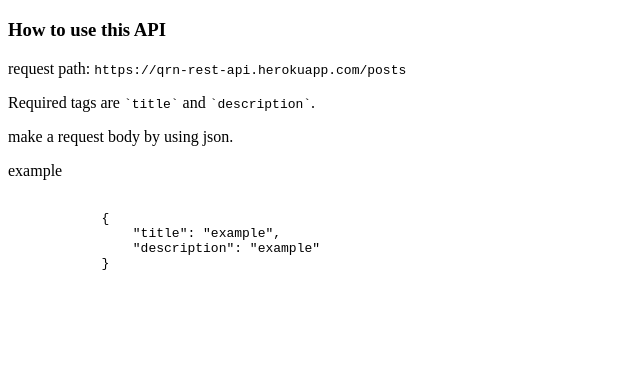
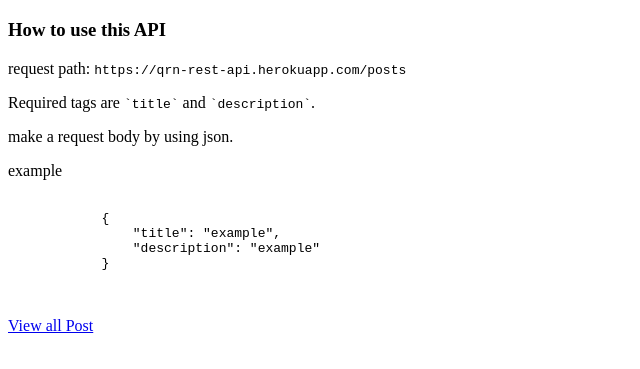
Before and after one commit to laprn/express-api, a website: page public/index.html in a window 1280 px wide. Shown: the part 61-430 px from the top of the page, without its empty margins (0-640 px from the left). Drawn offline with Linux system fonts and the light colour scheme.

Commit message:
add link

```diff
--- a/public/index.html
+++ b/public/index.html
@@ -19,5 +19,6 @@
             }
         </code>
     </pre>
+    <p><a href="./posts">View all Post</a></p>
 </body>
 </html>
```
